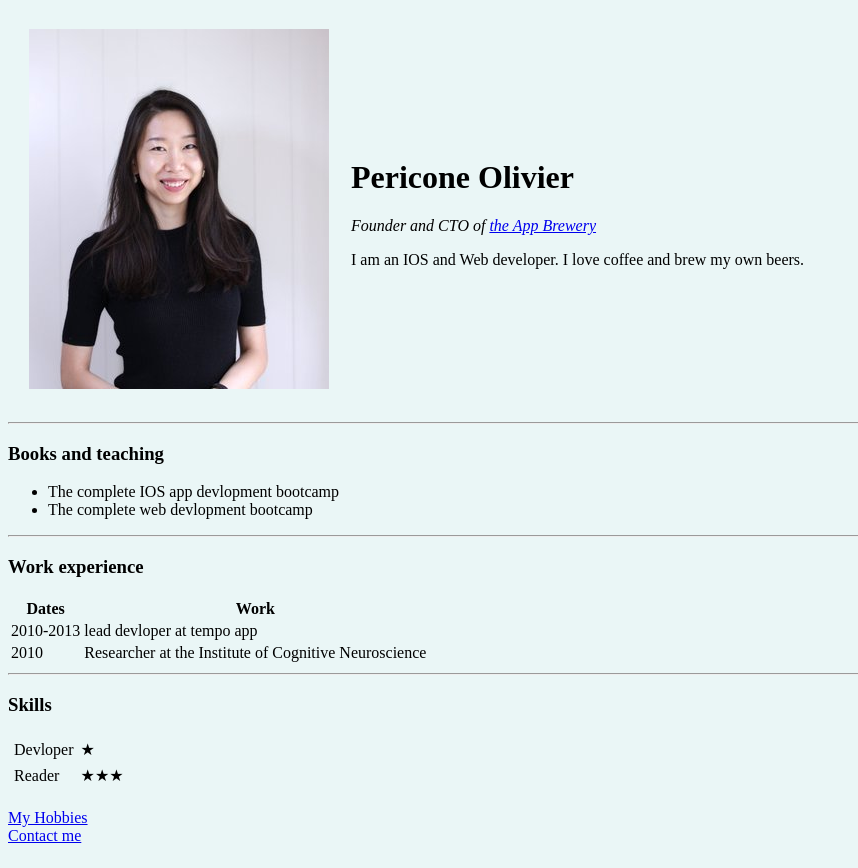
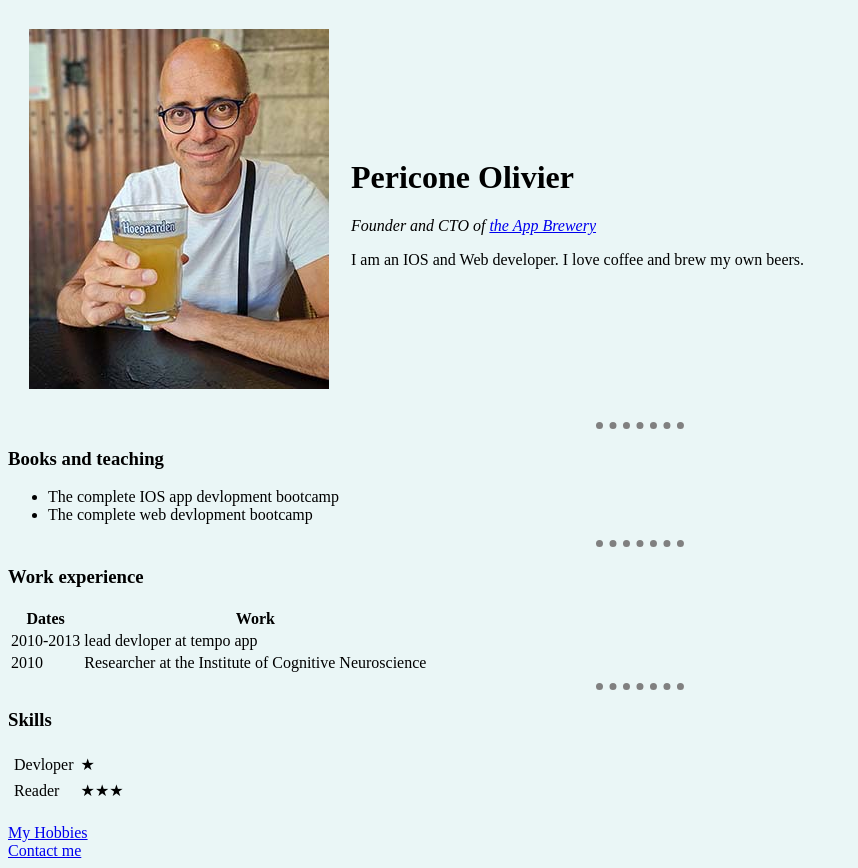
Before and after one commit to Peri7006/Web-Development, a plain HTML site: page index.html in a window 1280 px wide. Shown: the whole page, without its empty margins (0-858 px from the left). Drawn offline with Linux system fonts and the light colour scheme.

Commit message:
Add files via upload

```diff
--- a/index.html
+++ b/index.html
@@ -4,12 +4,29 @@
   <head>
     <meta charset="UTF-8">
     <title>Olivier's personal site</title>
+
+    <style>
+      body {
+        background-color: #EAf6f6;
+      }
+
+      hr {
+
+        border-style: none;
+        border-top-style: dotted;
+        border-color: grey;
+        border-width: 7px;
+        width: 7%;
+      }
+
+
+    </style>
   </head>
 
-  <body style="background-color: #eaf6f6;">
+  <body>
     <table cellspacing="20">
       <tr>
-        <td><img src="Images/angela.jpg" alt="Angela profile picture"></td>
+        <td><img src="Images/olivier.jpg" alt="Angela profile picture"></td>
         <td><h1>Pericone Olivier</h1>
         <p><em>Founder and CTO of <a href="https://appbrewery.com/">the App Brewery</a> </em></p>
         <p>I am an IOS and Web developer. I love coffee and brew my own beers.</p></td>
```
Also changed, not shown: Images/olivier.jpg (added).
